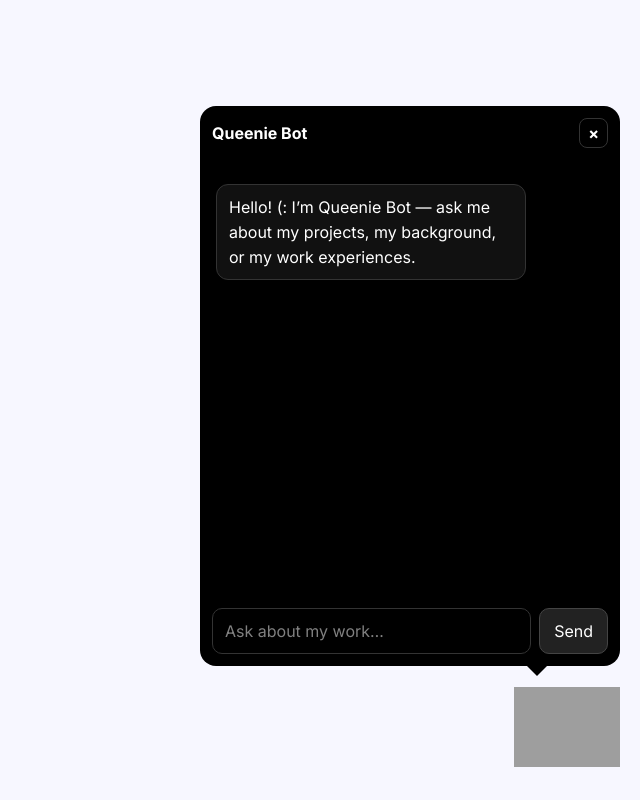
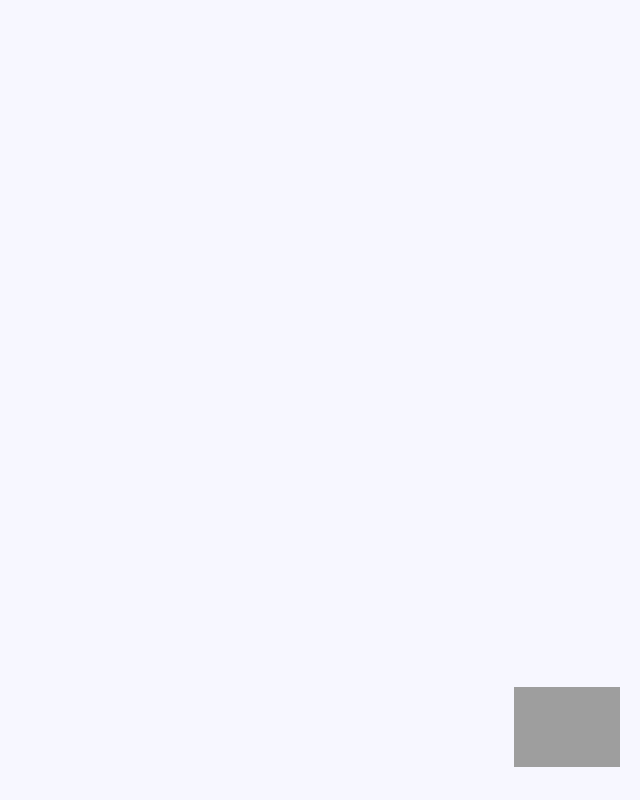
Before and after one commit to qh-archives/queenieai, a Next.js app: page /widget in a window 1280 px wide. Shown: the whole page, without its empty margins (640-1280 px from the left). Built offline with nearby package versions, Linux system fonts and the light colour scheme; grey boxes are pictures that could not be loaded.

Commit message:
Set chat widget to start closed by default

```diff
--- a/components/QueenieWidget.tsx
+++ b/components/QueenieWidget.tsx
@@ -7,7 +7,7 @@ type Msg = { role: "user" | "assistant"; content: string };
 const inter = Inter({ subsets: ["latin"] });
 
 export default function QueenieWidget() {
-  const [open, setOpen] = useState(true);
+  const [open, setOpen] = useState(false);
   const [messages, setMessages] = useState<Msg[]>([
     { role: "assistant", content: "Hello! (: I’m Queenie Bot — ask me about my projects, my background, or my work experiences." }
   ]);
```
Also changed, not shown: 1 other file (tests, documents, lock files or other folders).
